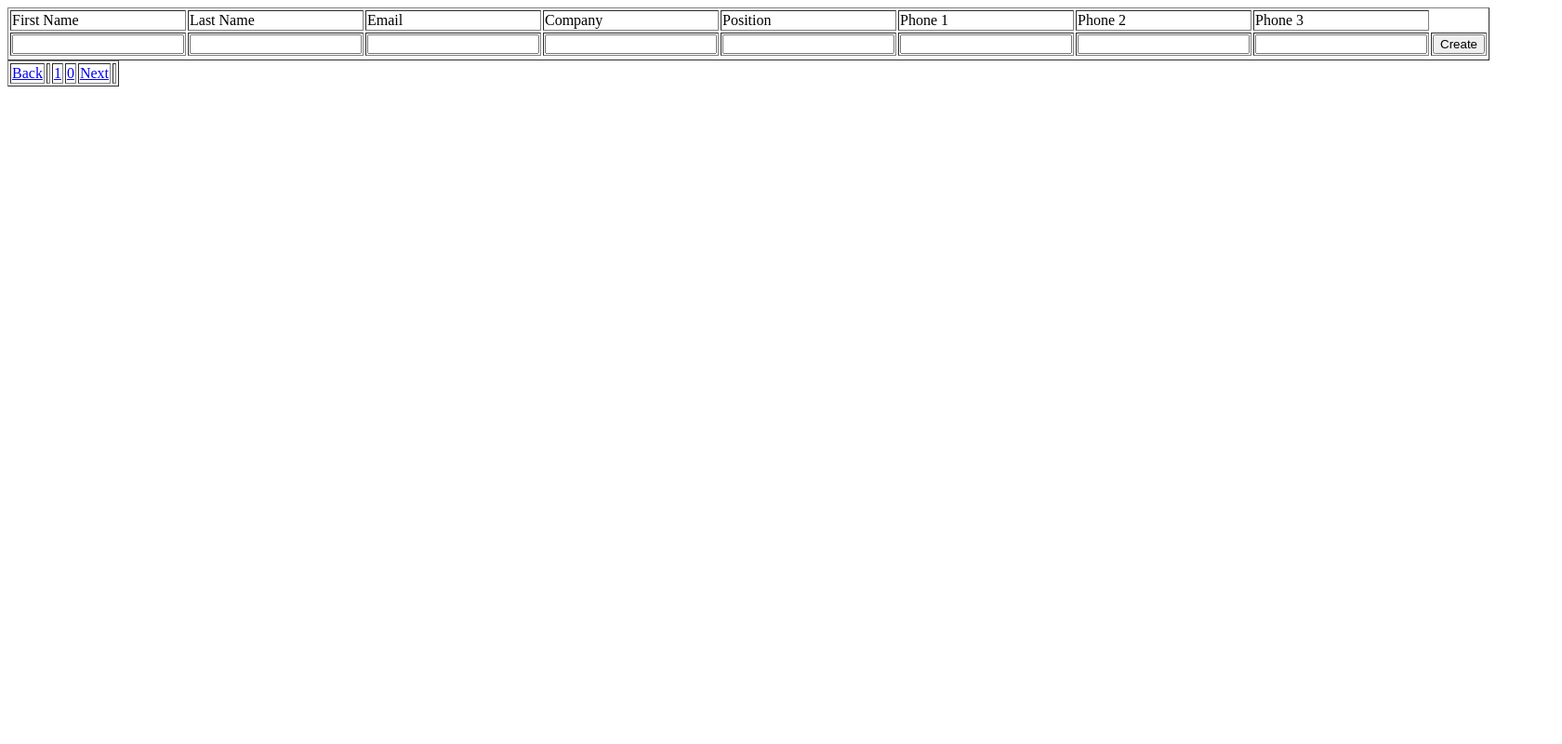
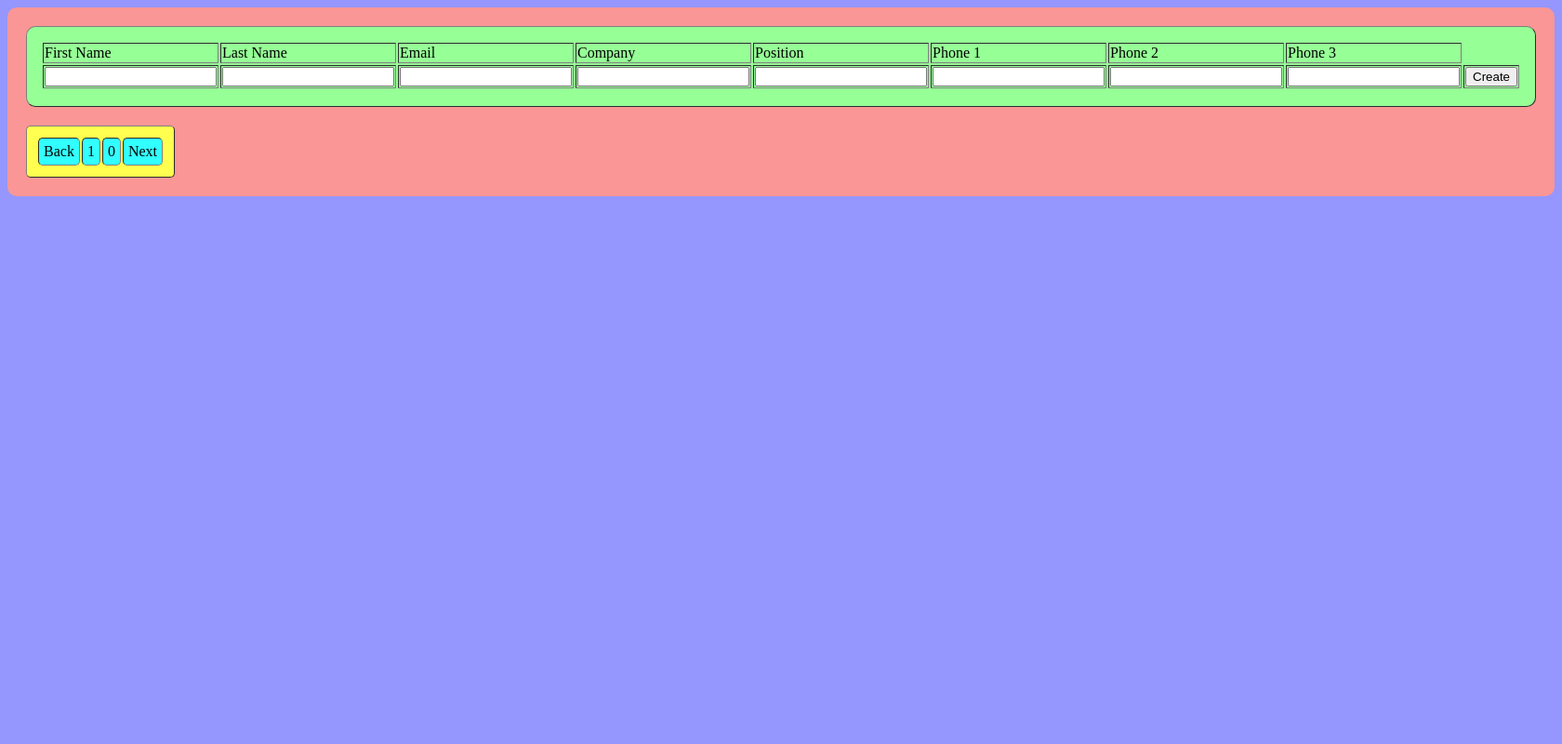
Before and after one commit to atmosphere1337/php_crud_mvc, a PHP site: page /View.php?page=1 in a window 1680 px wide. Shown: the whole page at 93% size. Run offline with PHP 8.4, Linux system fonts and the light colour scheme; data that the repository does not hold is empty.

Commit message:
+sqldump +styles +small refactor.

```diff
--- a/Model.php
+++ b/Model.php
@@ -44,14 +44,14 @@ class Account {
         return $output;
     }
 
-    public function verifyEmail() : bool {
+    public function countEmail() : int {
         $output = 0;
         $query = "SELECT count(*) AS count FROM ".self::$TABLE_NAME." WHERE email='$this->email'";
 		$mysqli = new mysqli(...self::$DATABASE_PARAMS);
 		$result = $mysqli->query($query);
         $output = $result->fetch_assoc()['count'];
 		$mysqli->close();
-        return ($output == 0)? true : false;
+        return $output;
     }
 
 	public function create() {
--- a/View.php
+++ b/View.php
@@ -1,4 +1,9 @@
-<table border="1">
+<head>
+    <link rel="stylesheet" href="style.css">
+</head>
+<body>
+    <div class="container">
+        <table border="1" class="main-table">
             <tr>
                 <td>First Name</td>
                 <td>Last Name</td>
@@ -47,12 +52,11 @@
                 <tr>
             </form>
         </table>
-
-<table border="1">
+        <table border="1" class="paging-table">
             <tr>
                 <td>
                     <a href="index.php?mode=read&page=<?= $_GET['page']-1 ?>">Back</a>
-        <td>
+                </td>
                 <?php foreach (range(1, $page_amount) as $page_number) { ?>
                     <td>
                         <a href="index.php?mode=read&page=<?= $page_number ?>"><?= $page_number ?></a>
@@ -60,6 +64,8 @@
                 <?php } ?>
                 <td>
                     <a href="index.php?mode=read&page=<?= $_GET['page']+1 ?>">Next</a>
-        <td>
+                </td>
             </tr>
         </table>
+    </div>
+</body>
--- /dev/null
+++ b/style.css
@@ -0,0 +1,35 @@
+body {
+    background-color: rgb(150, 150, 255);
+}
+
+.container {
+    padding: 20px;
+    border-radius: 10px;
+    background-color: rgb(250, 150, 150);
+}
+
+.main-table {
+    background-color: rgb(150, 255, 150);
+    border-radius: 10px;
+    padding: 15px;
+}
+.paging-table {
+    margin-top: 20px;
+    padding: 10px;
+    border-radius: 5px;
+    background-color: rgb(255, 255,80);
+}
+
+.paging-table td {
+    padding: 5px;
+    margin: 10px;
+    border-radius: 5px;
+    background-color: rgb(50, 255, 255);
+}
+a {
+    text-decoration: none;
+    color: black;
+}
+a:hover {
+    color: white;
+}
```
Also changed, not shown: Controller.php (+38 -22 lines), zimlab.sql (added, +59 -0 lines), README.md, screen.png (added), 2 other files. Lines whose indentation alone changed are shown as unchanged.
